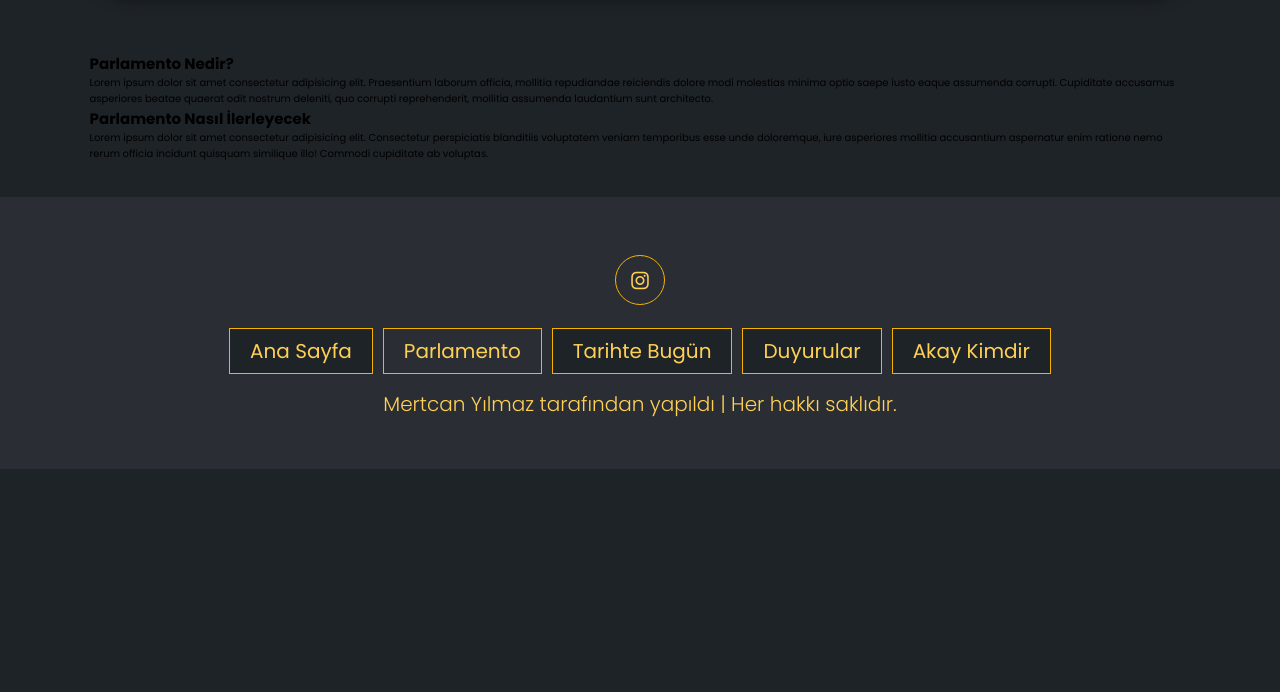
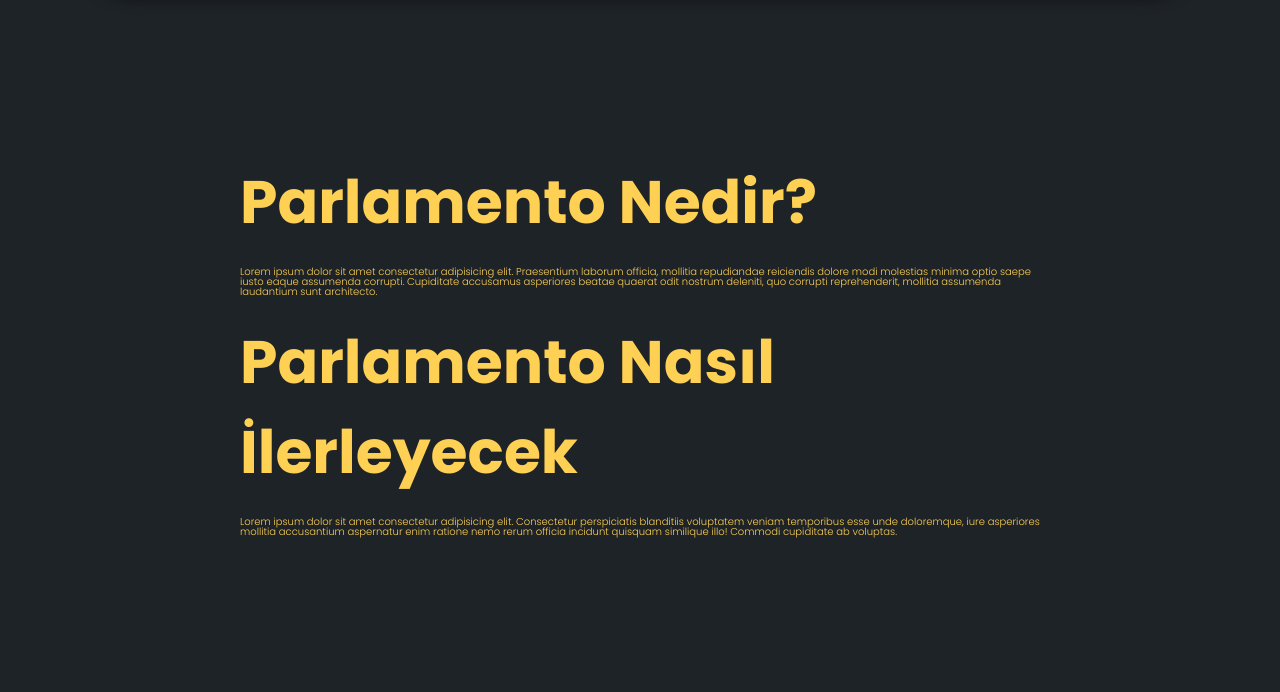
Before and after one commit to mertcanyilmaz0/akay-web-site, a plain HTML site: page html/parlamento.html in a window 1280 px wide. Shown: the part 108-800 px from the top of the page. Drawn offline with Linux system fonts and the light colour scheme.

Commit message:
parlamento css yazıldı

```diff
--- a/css/style.css
+++ b/css/style.css
@@ -306,3 +306,27 @@ footer {
     margin-bottom: 3rem;
 }
 /* Duyurular Html End */
+/* Parlamento Html Start */
+.parlamento {
+    min-height: 100vh;
+    margin-top: -6rem;
+    display: flex;
+    align-items: center;
+    justify-content: center;
+}
+.parlamento .aciklama,
+.parlamento .baslangic {
+    max-width: 80rem;
+}
+.parlamento h2 {
+    color: var(--text-color);
+    font-size: 6rem;
+}
+.parlamento p {
+    color: var(--text-color);
+    font: 2rem;
+    font-weight: 300;
+    line-height: 1.0;
+    padding: 2rem 0;
+}
+/* Parlamento Html End */
```
